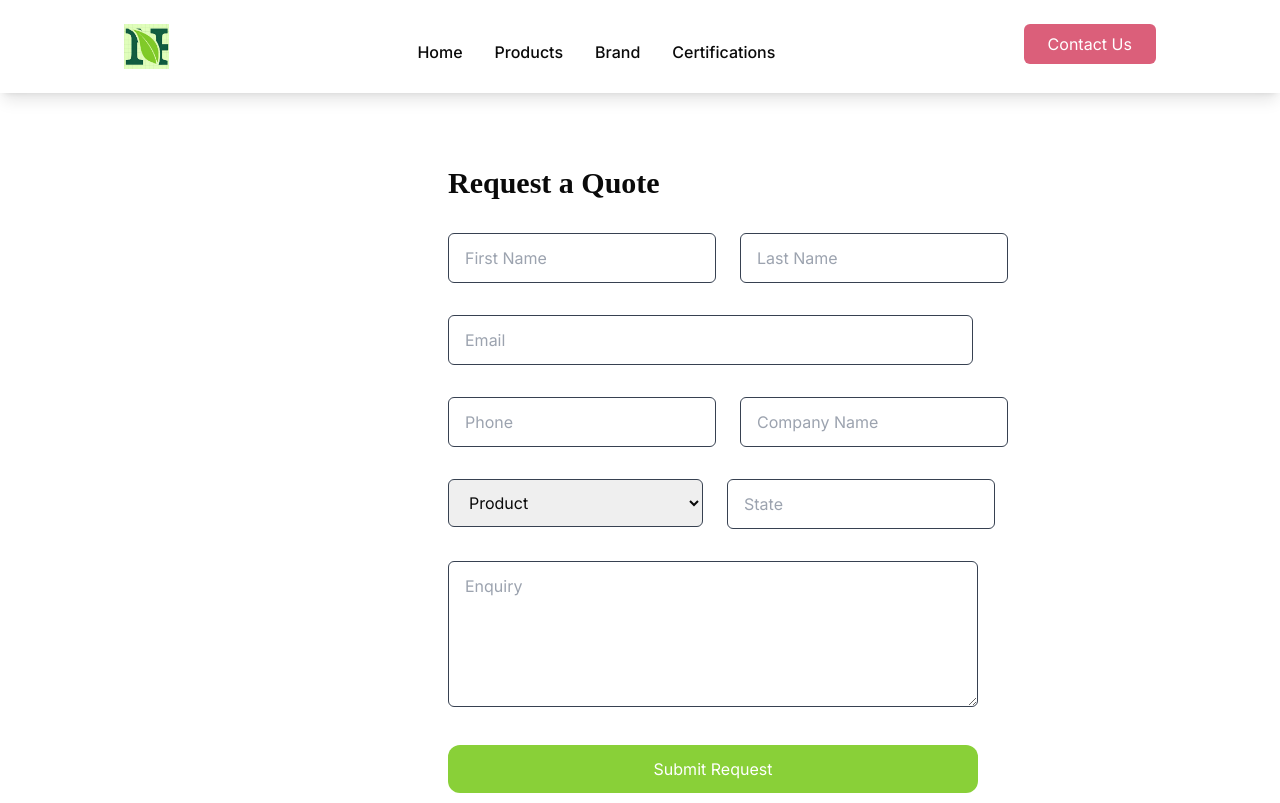
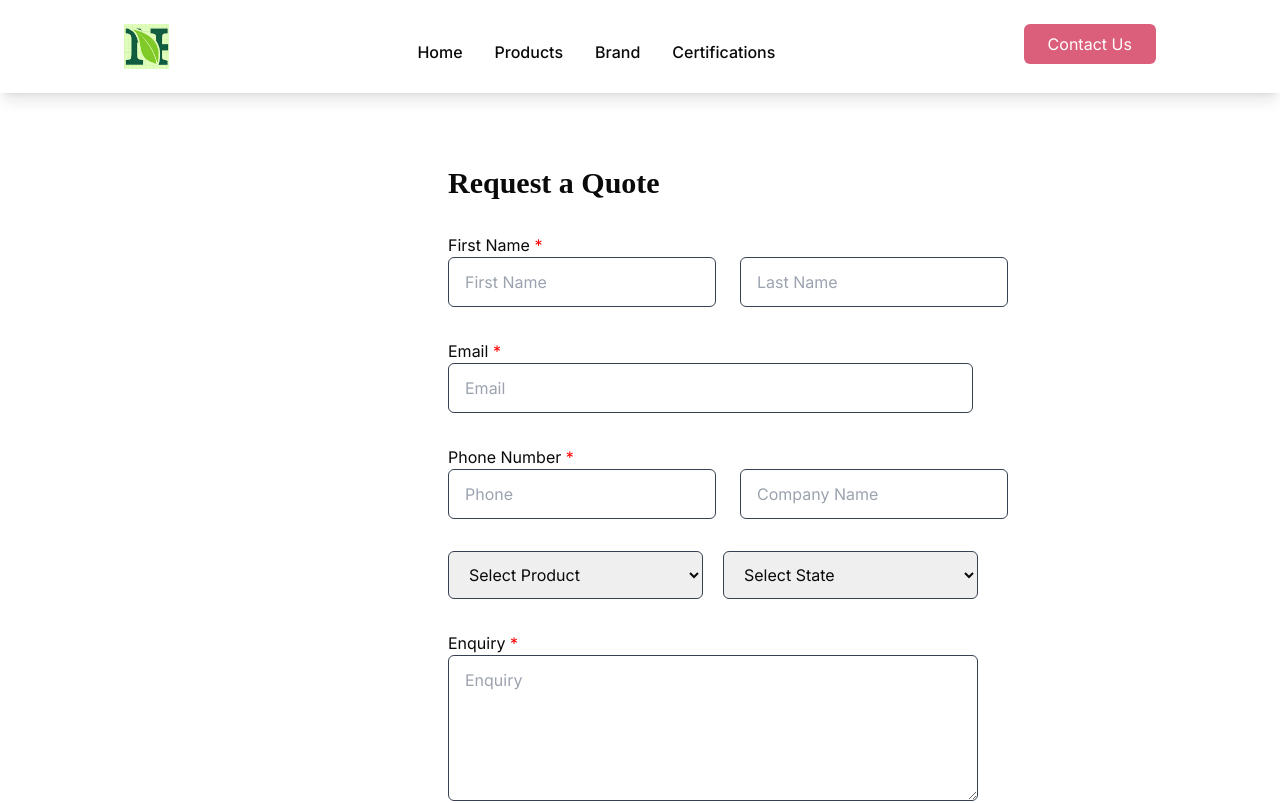
Before and after one commit to manub4458/Natural_products_web, a Next.js app: page /Contact in a window 1280 px wide. Shown: the top 803 px of the page. Built offline with nearby package versions, Linux system fonts and the light colour scheme; a web font is replaced by a local one.

Commit message:
statesdone

```diff
--- a/src/app/Contact/Contact.js
+++ b/src/app/Contact/Contact.js
@@ -12,18 +12,47 @@ const Contact = () => {
         state:'',
         enquiry: ""
     });
+    const [errors, setErrors] = useState({
+        firstname: '',
+        lastname: '',
+        email: '',
+        phone_number: '',
+        company_name: '',
+        select_product: '',
+        state: '',
+        enquiry: '',
+    });
 
     const [submitting, setSubmitting] = useState(false);
 
     const handleInputChange = (e) => {
-      const   {name, value} = e.target;
+        const { name, value } = e.target;
+        let newValue = value;
+        let error = '';
 
-      setFormData({
-           ...formData,
-          [name]: value,
+        // Validation for first name and last name: only English alphabets allowed
+        if (name === 'firstname' || name === 'lastname') {
+            if (!/^[a-zA-Z]*$/.test(value)) {
+                error = 'Only English alphabets allowed';
+            }
+        }
 
+        // Validation for phone number: should start with +91 followed by 10 digits
+        if (name === 'phone_number') {
+            if (!/^\+91\d{10}$/.test(value)) {
+                error = 'Phone number should start with +91 followed by 10 digits';
+            }
+        }
 
-      });
+        setErrors({
+            ...errors,
+            [name]: error,
+        });
+
+        setFormData({
+            ...formData,
+            [name]: newValue,
+        });
     }
 
      const handleSubmit = async (e) =>{
@@ -96,7 +125,8 @@ const Contact = () => {
                     </div>
 
                     <div className='flex'>
-                        <div>
+                        <div className='grid'>
+                        <label htmlFor="email">First Name <span style={{ color: 'red' }}>*</span></label>
                             <input
                                 type='text'
                                 id='firstname'
@@ -106,19 +136,23 @@ const Contact = () => {
                                 onChange={handleInputChange}
                                 required
                             />
+                               {errors.firstname && <p style={{ color: 'red' }}>{errors.firstname}</p>}
                         </div>
-                        <div>
+                        <div className='mt-6'>
                             <input
                                 type='text'
                                 id='lastname'
                                 name='lastname'
                                 placeholder='Last Name'
-                                className='outline-black border border-gray-700 ml-6 rounded-md p-3 px-4'
+                                className='outline-black border border-gray-700 ml-6 rounded-md p-3 px-4 '
                                 onChange={handleInputChange}
+
                             />
+                            {errors.lastname && <p className='pl-10' style={{ color: 'red' }}>{errors.lastname}</p>}
                         </div>
                     </div>
-                    <div>
+                    <div className='grid'>
+                    <label htmlFor="email">Email <span style={{ color: 'red' }}>*</span></label>
                         <input
                             type='email'
                             id='email'
@@ -128,11 +162,13 @@ const Contact = () => {
                             onChange={(e)=>{handleInputChange(e); handleChange(e);}}
                             required
                         />
+                         {emailError && <p style={{ color: 'red' }}>{emailError}</p>}
+                    </div>
 
-                    </div>
-                    {emailError && <p style={{ color: 'red' }}>{emailError}</p>}
                     <div className='flex'>
-                        <div>
+                        <div className='grid'>
+                    <label htmlFor="email">Phone Number <span style={{ color: 'red' }}>*</span></label>
+
                             <input
                                 type='phone number'
                                 id='phone_number'
@@ -142,8 +178,10 @@ const Contact = () => {
                                 onChange={handleInputChange}
                                 required
                             />
+                               {errors.phone_number && <p className='text-sm w-[200px] ' style={{ color: 'red' }}>{errors.phone_number}</p>}
+
                         </div>
-                        <div>
+                        <div className='mt-6'>
                             <input
                                 type='text'
                                 id='company_name'
@@ -174,29 +212,137 @@ const Contact = () => {
                         name='select_product'
                         >
                             <option>
-                                Product
+                               Select Product
                             </option>
                             <option>
                                 Haircare
                             </option>
                             <option>
-                                SKincare
+                                Skincare
+                            </option>
+                            <option>
+                                Both
                             </option>
                         </select>
                       </div>
-                      <div>
-                      <input
-                            type='text'
-                            id='state'
-                            name='state'
-                            placeholder='State'
-                            className='outline-black border border-gray-700 ml-6 rounded-md p-3 px-4'
-                            onChange={handleInputChange}
-                        />
+                      <div >
+                      <select
+                        className='outline-black border border-gray-700 rounded-md w-[255px] p-3 px-4 ml-5'
+                        onChange={handleInputChange}
+                        name='state'
+                        >
+                            <option>
+                               Select State
+                            </option>
+                            <option>
+                            Andaman & Nicobar
+                            </option>
+                            <option>
+                            Andhra Pradesh
+                            </option>
+                            <option>
+                            Arunachal Pradesh
+                            </option>
+                            <option>
+                            Assam
+                            </option>
+                            <option>
+                            Bihar
+                            </option>
+                            <option>
+                            Chandigarh
+                            </option>
+                            <option>
+                            Chhattisgarh
+                            </option>
+                            <option>
+                                Delhi
+                            </option>
+                            <option>
+                            Goa
+                            </option>
+                            <option>
+                            Gujarat
+                            </option>
+                            <option>
+                            Haryana
+                            </option>
+
+
+                            <option>
+                            Himachal Pradesh
+                            </option>
+                            <option>
+                            Jammu & Kashmir
+                            </option>
+                            <option>
+                            Jharkhand
+                            </option>
+                            <option>
+                            Karnataka
+                            </option>
+                            <option>
+                            Kerala
+                            </option>
+                            <option>
+                            Ladakh
+                            </option>
+                            <option>
+                            Madhya Pradesh
+                            </option>
+                            <option>
+                            Maharashtra
+                            </option>
+                            <option>
+                            Manipur
+                            </option>
+
+
+                            <option>
+                            Meghalaya
+                            </option>
+                            <option>
+                            Mizoram
+                            </option>
+                            <option>
+                            Nagaland
+                            </option>
+
+                            <option>
+                            Odisha
+                            </option>
+                            <option>
+                            Punjab
+                            </option>
+                            <option>
+                            Rajasthan
+                            </option>
+                            <option>
+                            Sikkim
+                            </option>
+                            <option>
+                            Tamil Nadu
+                            </option>
+                            <option>
+                            Telangana
+                            </option>
+                            <option>
+                            Tripura
+                            </option>
+                            <option>
+                            Uttar Pradesh
+                            </option>
+                            <option>
+                            Uttarakhand
+                            </option>
+
+                        </select>
                       </div>
                     </div>
 
-                    <div>
+                    <div className='grid'>
+                    <label htmlFor="email">Enquiry <span style={{ color: 'red' }}>*</span></label>
+
                         <textarea
                             type='message'
                             rows="5"
--- a/src/app/components/Slider.js
+++ b/src/app/components/Slider.js
@@ -51,6 +51,7 @@ const Sliders = () => {
                             src='/hero2.png'
                         />
                     </div>
+
                     <div>
                         <img
                             src='/hero6.jpeg'
@@ -66,6 +67,12 @@ const Sliders = () => {
                             src='/hero5.jpeg'
                         />
                     </div>
+                    <div>
+                        <img
+                            src='/hero7.jpeg'
+                        />
+                    </div>
+
 
                 </Slider>
             </div>
--- a/src/app/components/SliderTwo.js
+++ b/src/app/components/SliderTwo.js
@@ -9,7 +9,16 @@ function SampleNextArrow(props) {
     return (
       <div
         className={className}
-        style={{ ...style, display: "block", background: "black" }}
+        style={{ ...style, display: "hidden",
+        backgroundImage:`url('/front.png')`,
+        // backgroundColor:'blue',
+       width:"50px",
+       height:'50px',
+                backgroundSize: 'cover', // Ensure image covers the div
+                backgroundRepeat: 'no-repeat' // Prevent image repetition
+
+
+    }}
         onClick={onClick}
       />
     );
@@ -20,7 +29,16 @@ function SampleNextArrow(props) {
     return (
       <div
         className={className}
-        style={{ ...style, display: "block", background: "black" }}
+        style={{ ...style, display: "block",
+        backgroundImage:`url('/back.png')`,
+        // backgroundColor:'blue',
+       width:"50px",
+       height:'50px',
+                backgroundSize: 'cover', // Ensure image covers the div
+                backgroundRepeat: 'no-repeat' // Prevent image repetition
+
+
+    }}
         onClick={onClick}
       />
     );
--- a/src/app/globals.css
+++ b/src/app/globals.css
@@ -271,6 +271,7 @@ li {
   height: fit-content;
   /* object-fit: cover; */
 }
+
 @font-face {
   font-family: 'Avenirltstd roman';
   src: url('/public/font2.ttf');
```
Also changed, not shown: public/back.png (added), public/front.png (added).
